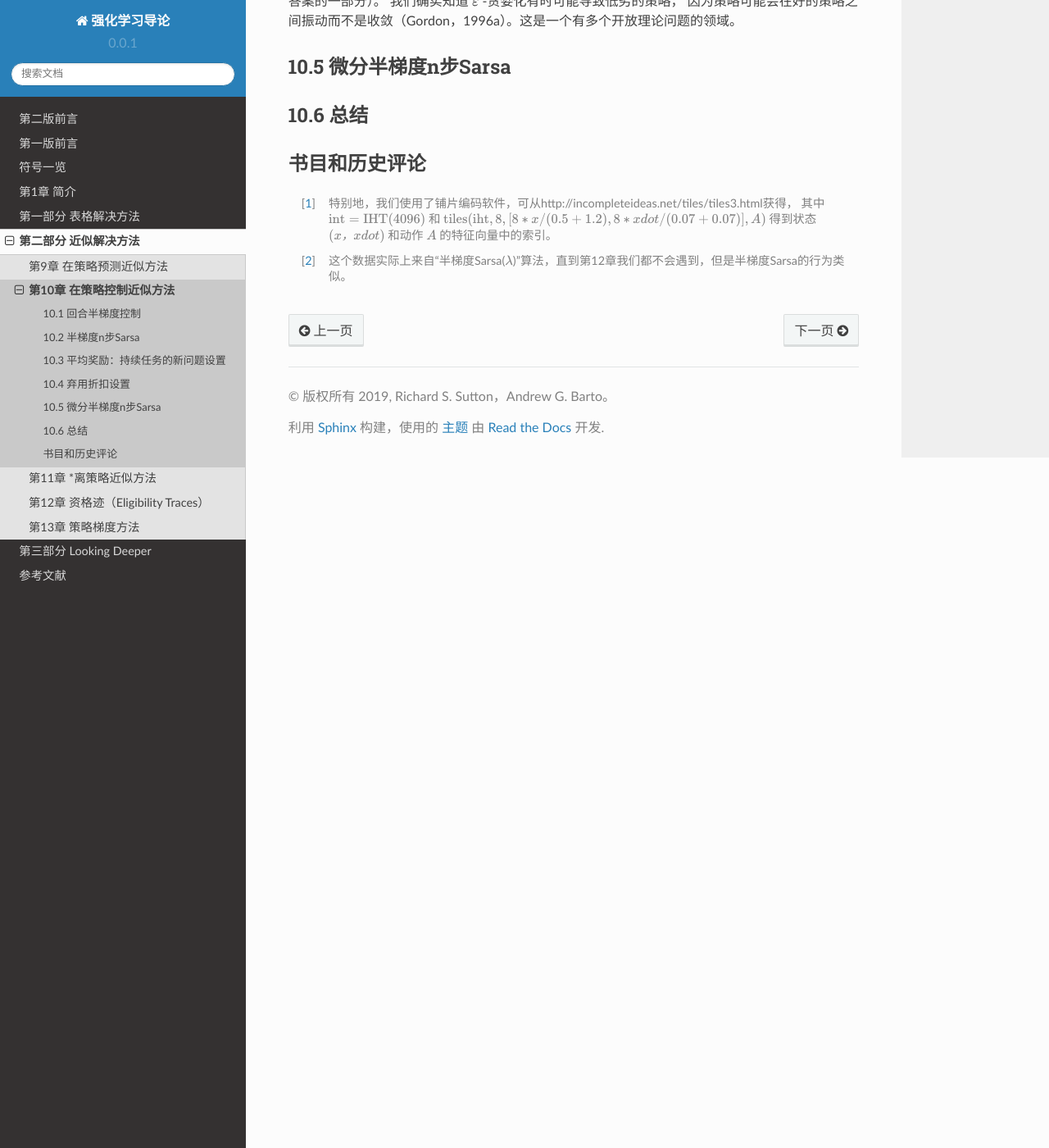
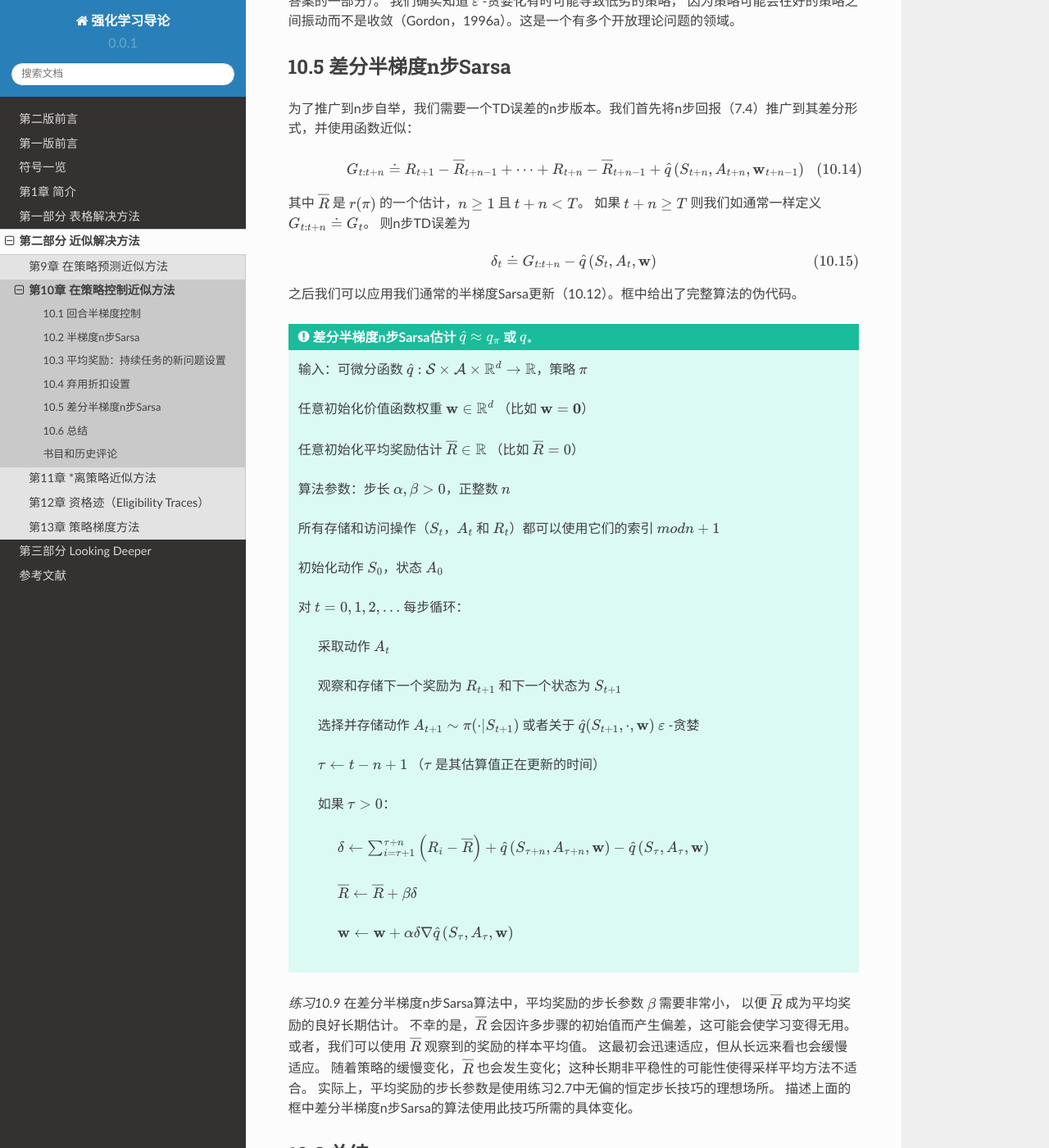
Before and after one commit to qiwihui/reinforcement-learning-an-introduction-chinese, a Sphinx documentation site: the page built from source/partII/chapter10/on-policy_control_with_approximation.rst, in a window 1280 px wide and 1400 px high, scrolled down 11375 px. Shown: the whole window at 82% size. Built offline with Sphinx 7.4.7 and the Read the Docs theme 2.0.0, drawn with Linux system fonts in a browser that asks for light colours.

Commit message:
docs: 10.5 差分半梯度n步Sarsa

```diff
--- a/source/partII/chapter10/on-policy_control_with_approximation.rst
+++ b/source/partII/chapter10/on-policy_control_with_approximation.rst
@@ -463,8 +463,68 @@ n步回报立即从其表格形式（7.4）推广到函数近似形式：
 因为策略可能会在好的策略之间振动而不是收敛（Gordon，1996a）。这是一个有多个开放理论问题的领域。
 
 
-10.5 微分半梯度n步Sarsa
+10.5 差分半梯度n步Sarsa
 -----------------------------
+
+为了推广到n步自举，我们需要一个TD误差的n步版本。我们首先将n步回报（7.4）推广到其差分形式，并使用函数近似：
+
+.. math::
+
+    G_{t : t+n} \doteq R_{t+1}-\overline{R}_{t+n-1}+\cdots+R_{t+n}-\overline{R}_{t+n-1}+\hat{q}\left(S_{t+n}, A_{t+n}, \mathbf{w}_{t+n-1}\right)
+    \tag{10.14}
+
+其中 :math:`\overline{R}` 是 :math:`r(\pi)` 的一个估计，:math:`n\geq 1` 且 :math:`t+n<T`。
+如果 :math:`t+n \geq T` 则我们如通常一样定义 :math:`G_{t : t+n} \doteq G_{t}`。
+则n步TD误差为
+
+.. math::
+
+    \delta_{t} \doteq G_{t : t+n}-\hat{q}\left(S_{t}, A_{t}, \mathbf{w}\right)
+    \tag{10.15}
+
+之后我们可以应用我们通常的半梯度Sarsa更新（10.12）。框中给出了完整算法的伪代码。
+
+.. admonition:: 差分半梯度n步Sarsa估计 :math:`\hat{q} \approx q_\pi` 或 :math:`q_*`
+    :class: important
+
+    输入：可微分函数 :math:`\hat{q} : \mathcal{S} \times \mathcal{A} \times \mathbb{R}^{d} \rightarrow \mathbb{R}`，策略 :math:`\pi`
+
+    任意初始化价值函数权重 :math:`\mathbf{w} \in \mathbb{R}^{d}` （比如 :math:`\mathbf{w}=\mathbf{0}`）
+
+    任意初始化平均奖励估计 :math:`\overline{R} \in \mathbb{R}` （比如 :math:`\overline{R}=0`）
+
+    算法参数：步长 :math:`\alpha,\beta>0`，正整数 :math:`n`
+
+    所有存储和访问操作（:math:`S_t`，:math:`A_t` 和 :math:`R_t`）都可以使用它们的索引 :math:`mod n+1`
+
+    初始化动作 :math:`S_0`，状态 :math:`A_0`
+
+    对 :math:`t=0,1,2, \ldots` 每步循环：
+
+        采取动作 :math:`A_t`
+
+        观察和存储下一个奖励为 :math:`R_{t+1}` 和下一个状态为 :math:`S_{t+1}`
+
+        选择并存储动作 :math:`A_{t+1} \sim \pi(\cdot | S_{t+1})` 或者关于 :math:`\hat{q}(S_{t+1}, \cdot, \mathbf{w})` :math:`\varepsilon` -贪婪
+
+        :math:`\tau \leftarrow t-n+1` （:math:`\tau` 是其估算值正在更新的时间）
+
+        如果 :math:`\tau>0`：
+
+            :math:`\delta \leftarrow \sum_{i=\tau+1}^{\tau+n}\left(R_{i}-\overline{R}\right)+\hat{q}\left(S_{\tau+n}, A_{\tau+n}, \mathbf{w}\right)-\hat{q}\left(S_{\tau}, A_{\tau}, \mathbf{w}\right)`
+
+            :math:`\overline{R} \leftarrow \overline{R}+\beta \delta`
+
+            :math:`\mathbf{w} \leftarrow \mathbf{w}+\alpha \delta \nabla \hat{q}\left(S_{\tau}, A_{\tau}, \mathbf{w}\right)`
+
+*练习10.9* 在差分半梯度n步Sarsa算法中，平均奖励的步长参数 :math:`\beta` 需要非常小，
+以便 :math:`\overline{R}` 成为平均奖励的良好长期估计。
+不幸的是，:math:`\overline{R}` 会因许多步骤的初始值而产生偏差，这可能会使学习变得无用。
+或者，我们可以使用 :math:`\overline{R}` 观察到的奖励的样本平均值。
+这最初会迅速适应，但从长远来看也会缓慢适应。
+随着策略的缓慢变化，:math:`\overline{R}` 也会发生变化；这种长期非平稳性的可能性使得采样平均方法不适合。
+实际上，平均奖励的步长参数是使用练习2.7中无偏的恒定步长技巧的理想场所。
+描述上面的框中差分半梯度n步Sarsa的算法使用此技巧所需的具体变化。
 
 
 10.6 总结
```
